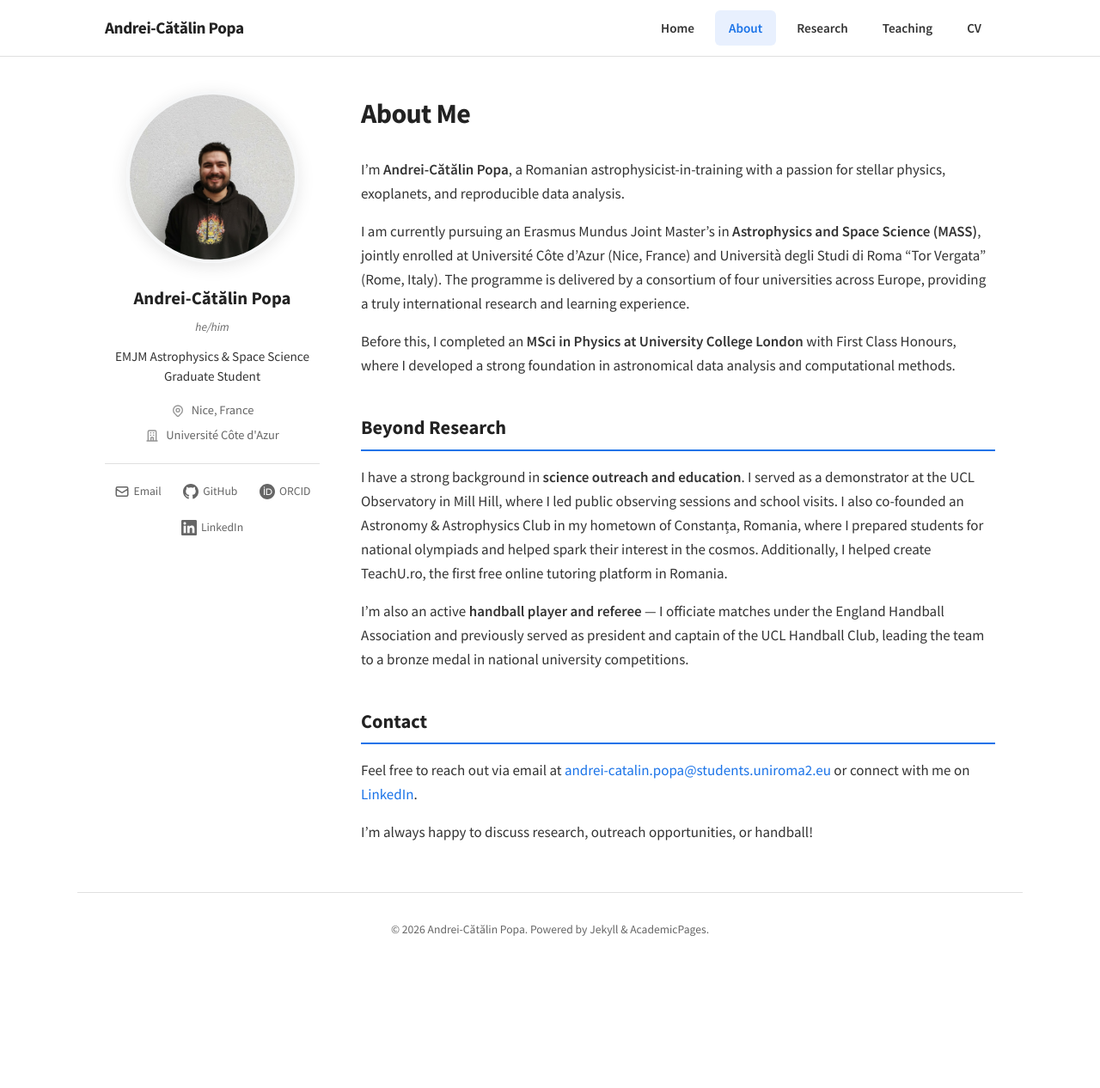
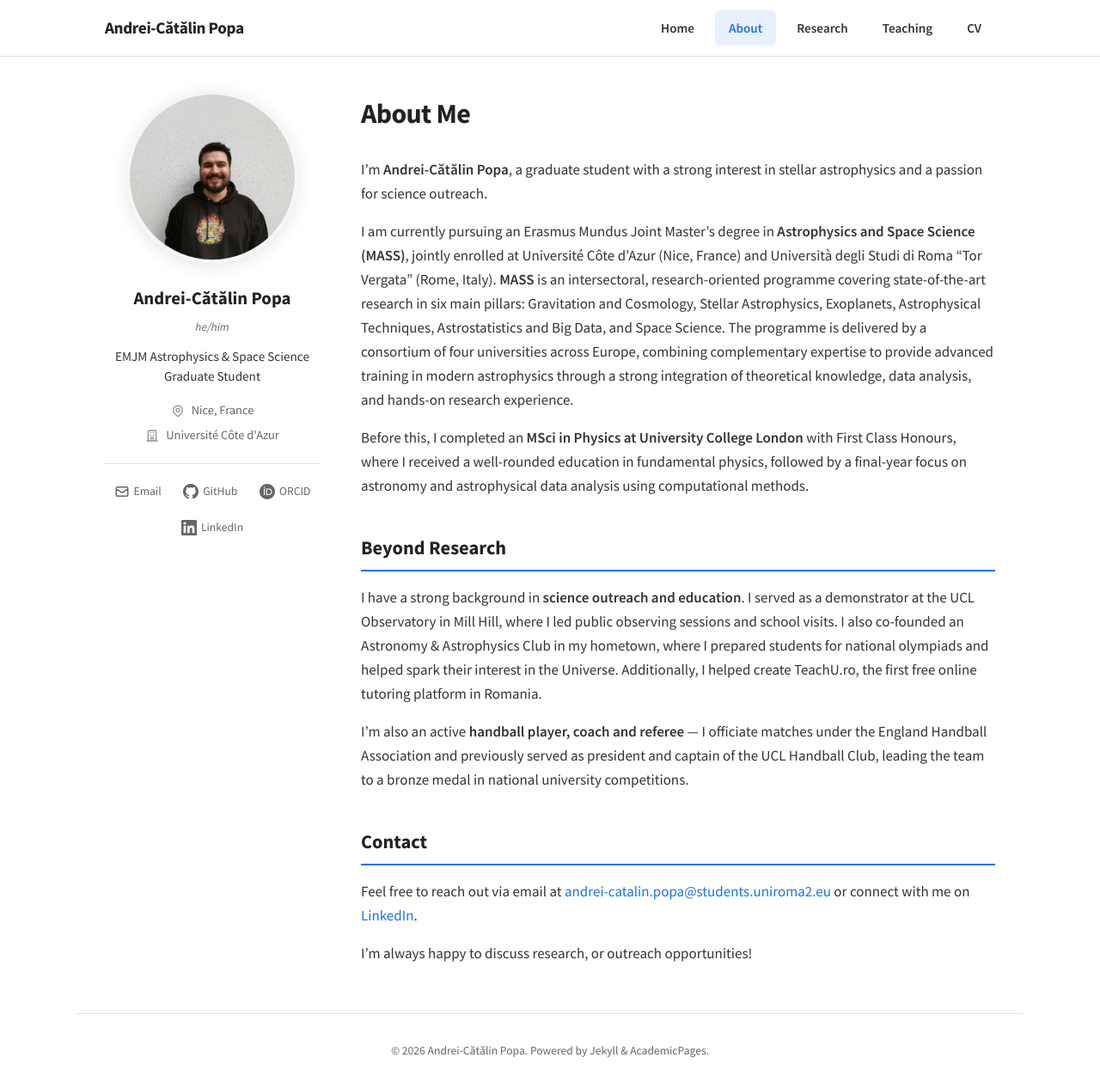
Before and after one commit to acpopa/acpopa.github.io, a Jekyll site: the page built from about.md, in a window 1280 px wide and 1266 px high. Shown: the whole window at 86% size. Built offline with Jekyll 4.4.1, drawn with Linux system fonts in a browser that asks for light colours.

Commit message:
Update about.md

```diff
--- a/about.md
+++ b/about.md
@@ -6,20 +6,20 @@ permalink: /about/
 
 # About Me
 
-I'm **Andrei-Cătălin Popa**, a Romanian astrophysicist-in-training with a passion for stellar physics, exoplanets, and reproducible data analysis.
+I'm **Andrei-Cătălin Popa**, a graduate student with a strong interest in stellar astrophysics and a passion for science outreach.
 
-I am currently pursuing an Erasmus Mundus Joint Master's in **Astrophysics and Space Science (MASS)**, jointly enrolled at Université Côte d'Azur (Nice, France) and Università degli Studi di Roma "Tor Vergata" (Rome, Italy). The programme is delivered by a consortium of four universities across Europe, providing a truly international research and learning experience.
+I am currently pursuing an Erasmus Mundus Joint Master's degree in **Astrophysics and Space Science (MASS)**, jointly enrolled at Université Côte d'Azur (Nice, France) and Università degli Studi di Roma "Tor Vergata" (Rome, Italy). **MASS** is an intersectoral, research-oriented programme covering state-of-the-art research in six main pillars: Gravitation and Cosmology, Stellar Astrophysics, Exoplanets, Astrophysical Techniques, Astrostatistics and Big Data, and Space Science. The programme is delivered by a consortium of four universities across Europe, combining complementary expertise to provide advanced training in modern astrophysics through a strong integration of theoretical knowledge, data analysis, and hands-on research experience.
 
-Before this, I completed an **MSci in Physics at University College London** with First Class Honours, where I developed a strong foundation in astronomical data analysis and computational methods.
+Before this, I completed an **MSci in Physics at University College London** with First Class Honours, where I received a well-rounded education in fundamental physics, followed by a final-year focus on astronomy and astrophysical data analysis using computational methods.
 
 ## Beyond Research
 
-I have a strong background in **science outreach and education**. I served as a demonstrator at the UCL Observatory in Mill Hill, where I led public observing sessions and school visits. I also co-founded an Astronomy & Astrophysics Club in my hometown of Constanța, Romania, where I prepared students for national olympiads and helped spark their interest in the cosmos. Additionally, I helped create TeachU.ro, the first free online tutoring platform in Romania.
+I have a strong background in **science outreach and education**. I served as a demonstrator at the UCL Observatory in Mill Hill, where I led public observing sessions and school visits. I also co-founded an Astronomy & Astrophysics Club in my hometown, where I prepared students for national olympiads and helped spark their interest in the Universe. Additionally, I helped create TeachU.ro, the first free online tutoring platform in Romania.
 
-I'm also an active **handball player and referee** — I officiate matches under the England Handball Association and previously served as president and captain of the UCL Handball Club, leading the team to a bronze medal in national university competitions.
+I'm also an active **handball player, coach and referee** — I officiate matches under the England Handball Association and previously served as president and captain of the UCL Handball Club, leading the team to a bronze medal in national university competitions.
 
 ## Contact
 
 Feel free to reach out via email at [andrei-catalin.popa@students.uniroma2.eu](mailto:andrei-catalin.popa@students.uniroma2.eu) or connect with me on [LinkedIn](https://www.linkedin.com/in/andrei-cătălin-popa/).
 
-I'm always happy to discuss research, outreach opportunities, or handball!
+I'm always happy to discuss research, or outreach opportunities!
```
